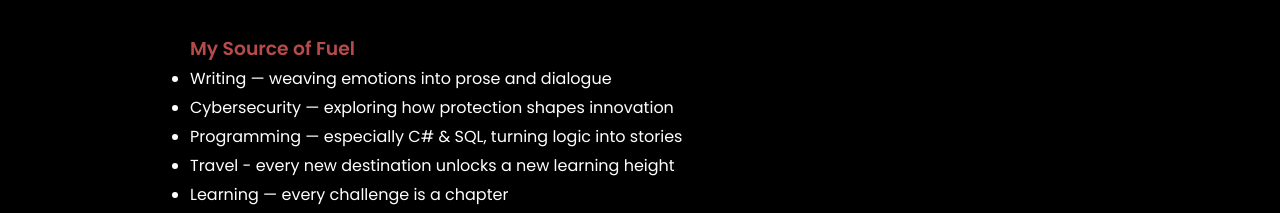
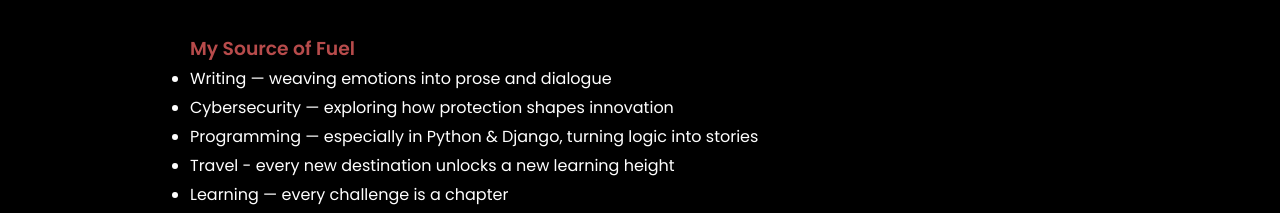
Before and after one commit to Flora72/Florence_Portfolio, a plain HTML site: page index.html in a window 1280 px wide. Shown: the part 1081-1294 px from the top of the page. Drawn offline with Linux system fonts and the light colour scheme.

Commit message:
tweaking

```diff
--- a/index.html
+++ b/index.html
@@ -58,7 +58,7 @@
     <ul class="interests-list">
       <li >Writing — weaving emotions into prose and dialogue</li>
       <li>Cybersecurity — exploring how protection shapes innovation</li>
-      <li>Programming — especially C# & SQL, turning logic into stories</li>
+      <li>Programming — especially in Python & Django, turning logic into stories</li>
       <li>Travel - every new destination unlocks a new learning  height</li>
       <li>Learning — every challenge is a chapter</li>
     </ul>
```
